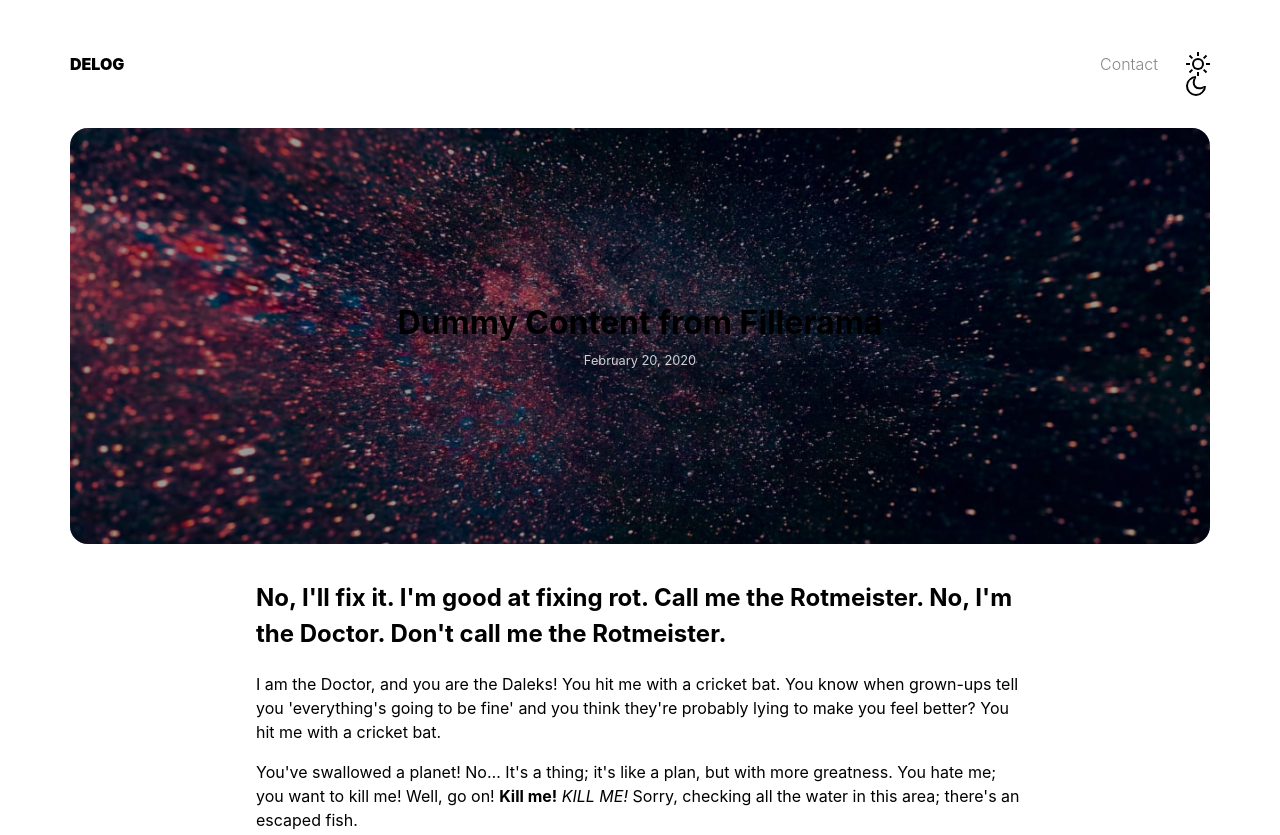
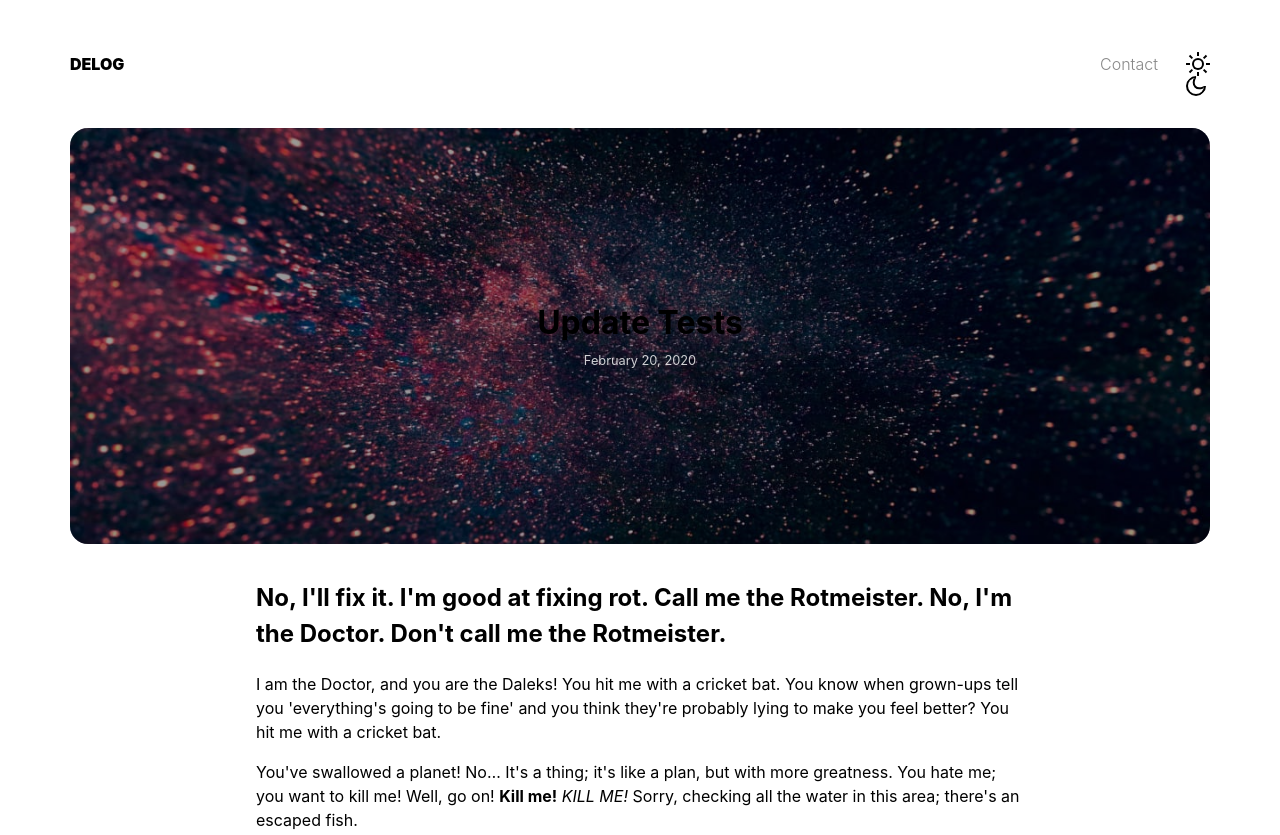
Before and after one commit to HugoLiconV/gatsby-starter-delog, a Gatsby site: page /fillerama in a window 1280 px wide. Shown: the top 835 px of the page. Built offline with nearby package versions, Linux system fonts and the light colour scheme; Gatsby itself is replaced by a stand-in of ours.

Commit message:
Update Blog “2020-02-20-fillerama”

```diff
--- a/_data/blog/2020-02-20-fillerama.md
+++ b/_data/blog/2020-02-20-fillerama.md
@@ -2,7 +2,7 @@
 template: BlogPost
 path: /fillerama
 date: 2020-02-20T14:59:36.571Z
-title: Dummy Content from Fillerama
+title: Update Tests
 thumbnail: /assets/image-5.jpg
 ---
 # No, I'll fix it. I'm good at fixing rot. Call me the Rotmeister. No, I'm the Doctor. Don't call me the Rotmeister.
```
